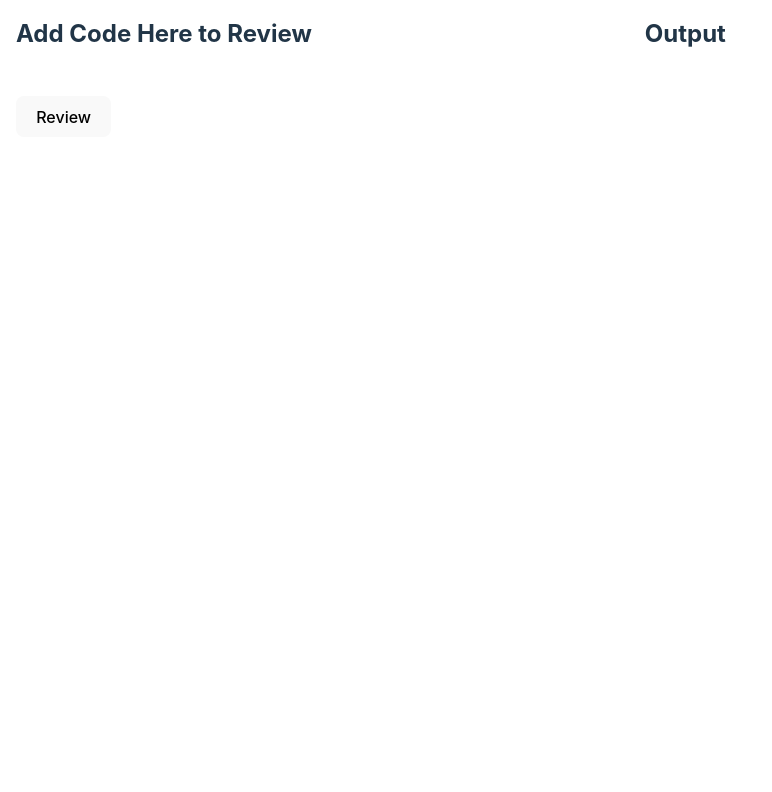
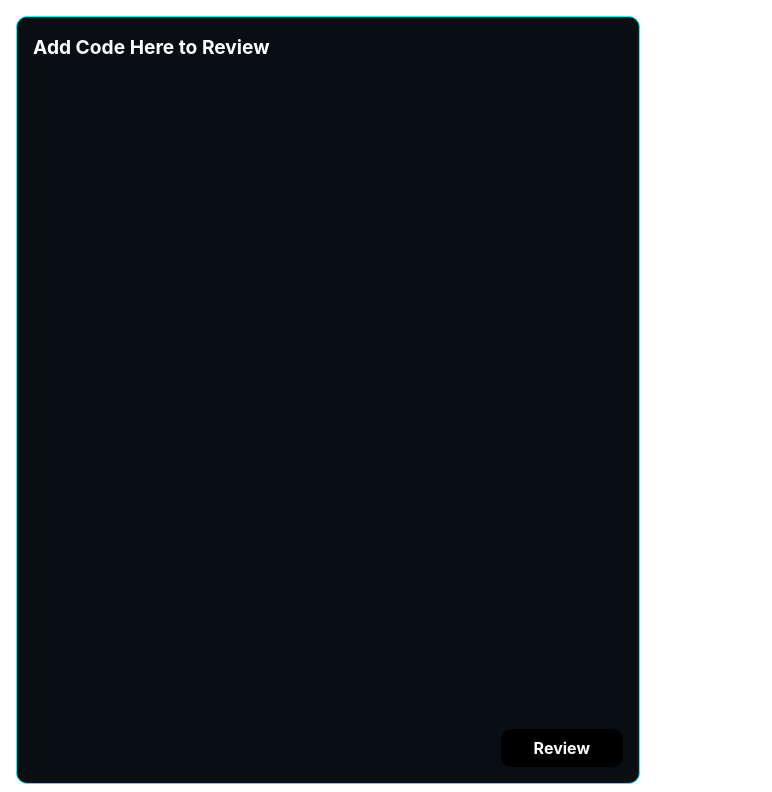
Before and after one commit to erru-2005/code-Reviewer, a React (Vite) app in the folder Frontend/: page / in a window 1280 px wide. Shown: the top 792 px of the page, without its empty margins (0-772 px from the left). Built offline with nearby package versions, Linux system fonts and the light colour scheme.

Commit message:
adding loading correctly

```diff
--- a/Frontend/src/App.css
+++ b/Frontend/src/App.css
@@ -1,4 +1,3 @@
-/* Reset */
 * {
   margin: 0;
   padding: 0;
@@ -10,32 +9,125 @@ html, body, #root {
   width: 100%;
 }
 
-/* Main layout */
 main {
+  height: 100%;
+  width: 100%;
+  padding: 1rem;
   display: flex;
+  gap: 0.6rem;
   flex-wrap: wrap;
-  gap: 0.6rem;
-  padding: 1rem;
-  height: 100vh;
-  transition: all 0.3s ease-in-out;
 }
 
 /* Left and Right Panels */
-.left, .right {
-  flex: 1;
-  min-height: 100%;
+main .left,
+main .right {
+  height: 100%;
+  flex-basis: 50%;
   border-radius: 0.7rem;
+  display: flex;
+  flex-direction: column;
+  position: relative;
 }
 
-/* Mobile Responsive: Stack Panels Vertically */
-@media (max-width: 768px) {
+main .left {
+  background-color: #090e13;
+  border: 0.1rem solid aqua;
+  padding: 1rem;
+}
+
+main .right {
+  background-color: #040404;
+  border: 0.1rem solid purple;
+  padding: 1.3rem;
+  overflow: auto;
+}
+
+/* Responsive Design */
+@media (max-width: 1024px) {
   main {
     flex-direction: column;
+  }
+
+  main .left,
+  main .right {
+    flex-basis: 100%;
     height: auto;
   }
+}
 
-  .left, .right {
-    width: 100%;
-    min-height: 50vh;
+/* Panel Titles */
+.panel-title {
+  color: white;
+  font-size: 1.2rem;
+  font-weight: bold;
+  margin-bottom: 0.8rem;
+}
+
+/* Custom scrollbar */
+main .left .code::-webkit-scrollbar {
+  width: 6px;
+}
+
+main .left .code::-webkit-scrollbar-track {
+  background: #090e13;
+}
+
+main .left .code::-webkit-scrollbar-thumb {
+  background-color: #34495e;
+  border-radius: 10px;
+  border: 2px solid #090e13;
+}
+
+main .left .code {
+  scrollbar-width: thin;
+  scrollbar-color: #34495e #090e13;
+}
+
+/* Button */
+.btn {
+  position: absolute;
+  bottom: 1rem;
+  right: 1rem;
+  cursor: pointer;
+  user-select: none;
+  display: inline-block;
+  background-color: black;
+  padding: 0.5rem 2rem;
+  border-radius: 10px;
+  color: white;
+  font-weight: bold;
+  text-align: center;
+}
+
+/* Code editor */
+main .left .code pre,
+.left .code {
+  background-color: #090e13;
+  margin: 0;
+  padding: 0;
+  width: 100%;
+  height: 100%;
+}
+
+textarea.npm__react-simple-code-editor__textarea {
+  outline: none;
+}
+
+/* Dark Skeleton Loader */
+.skeleton-loader {
+  width: 100%;
+  height: 80px;
+  background: linear-gradient(90deg, #2c2c2c 25%, #3b3b3b 50%, #2c2c2c 75%);
+  background-size: 200% 100%;
+  animation: loading 1.5s infinite ease-in-out;
+  border-radius: 10px;
+}
+
+@keyframes loading {
+  0% {
+    background-position: 200% 0;
+  }
+  100% {
+    background-position: -200% 0;
   }
 }
--- a/Frontend/src/App.jsx
+++ b/Frontend/src/App.jsx
@@ -51,6 +51,9 @@ function App() {
                 overflow: "auto",
                 width: "100%",
                 height: "100%",
+                borderRadius: "0.3rem",
+                backgroundColor: "#090e13",
+                color: "#ecf0f1",
               }}
             />
           </div>
```
